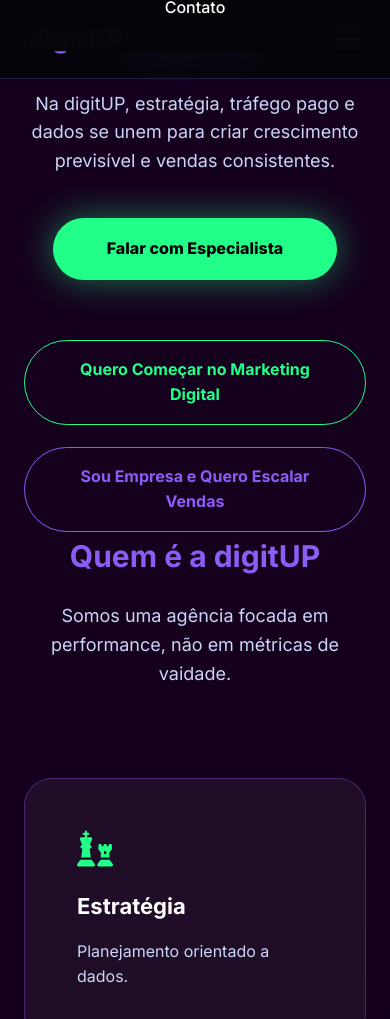
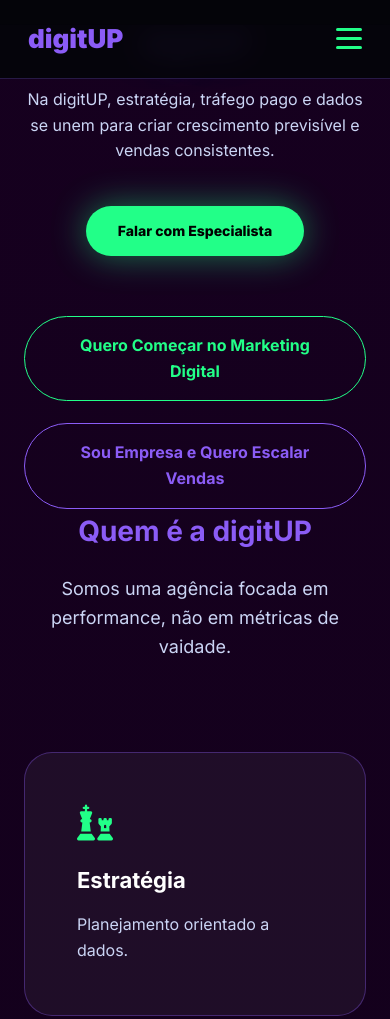
Before and after one commit to teamdigitup/digitup-site, a plain HTML site: page index.html in a window 390 px wide. Shown: the top 1019 px of the page. Drawn offline with Linux system fonts and the light colour scheme.

```diff
--- a/index.html
+++ b/index.html
@@ -230,13 +230,29 @@ footer a{color:var(--neon);text-decoration:none;}
 /* ======================================================
    RESPONSIVO
 ====================================================== */
-@media(max-width:768px){
-  header{padding:160px 0 120px;}
-  header h1{font-size:32px;}
-  header p{font-size:16px;}
-  .section-title h2{font-size:30px;}
+@media (max-width:768px){
+
+header{
+  padding:140px 0 100px;
 }
-  header p{font-size:18px;}
+
+header h1{
+  font-size:30px;
+}
+
+header p{
+  font-size:16px;
+}
+
+section{
+  padding:100px 0;
+}
+
+.section-title h2{
+  font-size:28px;
+}
+
+/* NAV */
 .nav-content{
   display:flex;
   justify-content:space-between;
@@ -244,8 +260,9 @@ footer a{color:var(--neon);text-decoration:none;}
   width:100%;
 }
 
+/* BOTÃO HAMBÚRGUER */
 .menu-toggle{
-  display:none;
+  display:flex;
   flex-direction:column;
   gap:6px;
   cursor:pointer;
@@ -258,18 +275,11 @@ footer a{color:var(--neon);text-decoration:none;}
   border-radius:4px;
 }
 
-/* MOBILE */
-@media (max-width: 768px){
-
-.menu-toggle{
-  display:flex;
-}
-
+/* MENU MOBILE */
 .nav-links{
   position:absolute;
   top:100%;
   left:0;
-  right:0;
   width:100%;
   background:rgba(5,5,10,.98);
 
@@ -280,8 +290,9 @@ footer a{color:var(--neon);text-decoration:none;}
   gap:20px;
   padding:30px 0;
 
-  transform:translateY(-110%);
+  transform:translateY(-120%);
   transition:transform .4s ease;
+  z-index:998;
 }
 
 .nav-links.active{
@@ -292,22 +303,28 @@ footer a{color:var(--neon);text-decoration:none;}
   font-size:16px;
   margin:0;
 }
+
+/* GRIDS EM 1 COLUNA */
+.cards,
+.services-list,
+.social-proof{
+  grid-template-columns:1fr;
 }
 
+/* BOTÕES */
+.btn-primary,
+.btn-outline{
+  padding:14px 32px;
+  font-size:14px;
+}
 
+.hero-links{
+  flex-direction:column;
+}
+}
 
 </style>
 </head>
-<script>
-  const toggle = document.getElementById('menu-toggle');
-  const navLinks = document.getElementById('nav-links');
-
-  toggle.addEventListener('click', () => {
-    navLinks.classList.toggle('active');
-  });
-  </script>
-
-<body>
 
   <nav>
   <div class="nav-content">
@@ -328,9 +345,9 @@ footer a{color:var(--neon);text-decoration:none;}
       <a href="#solucoes">Soluções</a>
       <a href="https://wa.me/5511993353331">Contato</a>
     </div>
+
   </div>
 </nav>
-
 
 <header class="container">
   <h1>digitUP</h1>
@@ -449,5 +466,27 @@ steps.forEach(step => observer.observe(step));
   <p>📱 <a href="https://wa.me/5511993353331">(11) 99335-3331</a></p>
 </footer>
 
+<script>
+  document.addEventListener("DOMContentLoaded", function () {
+
+    const toggle = document.getElementById("menu-toggle");
+    const navLinks = document.getElementById("nav-links");
+
+    // Abre e fecha o menu
+    toggle.addEventListener("click", function () {
+      navLinks.classList.toggle("active");
+    });
+
+    // Fecha ao clicar em um link
+    const links = navLinks.querySelectorAll("a");
+    links.forEach(link => {
+      link.addEventListener("click", () => {
+        navLinks.classList.remove("active");
+      });
+    });
+
+  });
+  </script>
+
 </body>
 </html>
```
Lines whose indentation alone changed are shown as unchanged.
